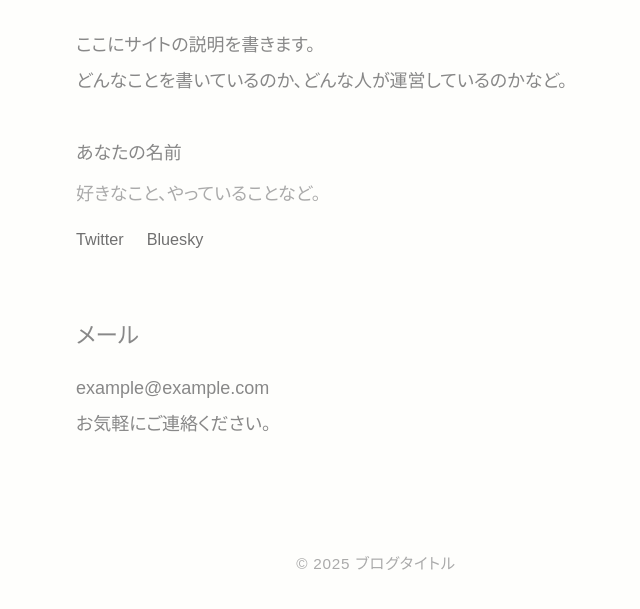
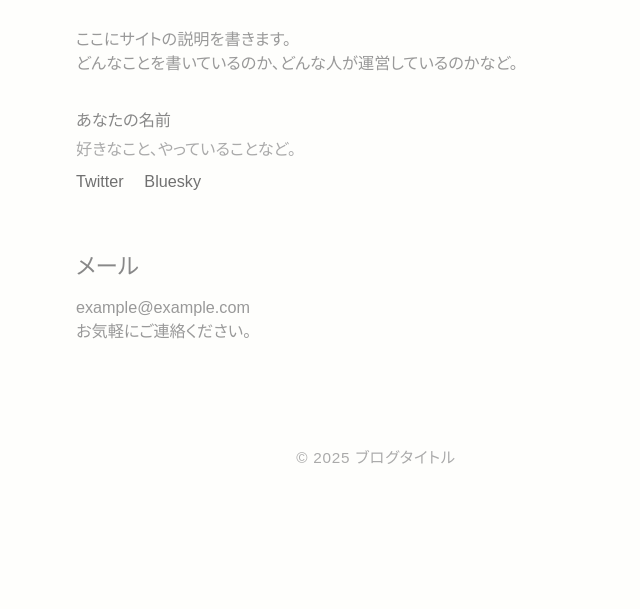
Before and after one commit to Hal-Shikinami/fragments, a plain HTML site: page about.html in a window 1280 px wide. Shown: the part 147-756 px from the top of the page, without its empty margins (264-904 px from the left). Drawn offline with Linux system fonts and the light colour scheme; a web font is replaced by a local one.

Commit message:
Unify about and article page styles with .content class
- Replace .about and .article-content with unified .content class
- Reorganize CSS structure for better maintainability
- Add Japanese comments for customization guidance
- Move CSS variables to top with inline documentation

Co-Authored-By: Claude Opus 4.5 <noreply@anthropic.com>

```diff
--- a/about.html
+++ b/about.html
@@ -19,7 +19,7 @@
   </header>
 
   <main>
-    <section class="about">
+    <section class="content">
       <p>
         ここにサイトの説明を書きます。<br>
         どんなことを書いているのか、どんな人が運営しているのかなど。
--- a/style.css
+++ b/style.css
@@ -1,3 +1,17 @@
+/* ============================================
+   カスタマイズ用変数
+   ※ここを変更すればサイト全体の色・フォントが変わります
+   ============================================ */
+:root {
+  --color-bg: #fefefc;          /* 背景色 */
+  --color-text: #888;           /* 本文色 */
+  --color-text-light: #aaa;     /* 薄い文字色（日付、補足など） */
+  --color-link: #707070;        /* リンク色 */
+  --color-heading: #888;        /* 見出し・強調色 */
+  --font-main: "Zen Maru Gothic", "Hiragino Maru Gothic ProN", sans-serif;
+  --max-width: 600px;           /* コンテンツ最大幅 */
+}
+
 /* ============================================
    Reset
    ============================================ */
@@ -5,23 +19,6 @@
   box-sizing: border-box;
   margin: 0;
   padding: 0;
-}
-
-/* ============================================
-   カラー・フォント設定
-   ============================================ */
-:root {
-  --color-bg: #fefefc;
-  /* 本文色：薄めのやわらかいグレー */
-  --color-text: #888;
-  --color-text-light: #aaa;
-  --color-link: #707070;
-  --color-accent: #888;
-  /* 見出し色：少し濃いめ */
-  --color-heading: #888;
-  --font-main: "Zen Maru Gothic", "Hiragino Maru Gothic ProN", sans-serif;
-  /* 共通の最大幅 */
-  --max-width: 600px;
 }
 
 /* ============================================
@@ -52,91 +49,13 @@ a:hover {
 }
 
 /* ============================================
-   共通レイアウト（ページ全体で統一）
+   レイアウト
    ============================================ */
 header,
 main,
 footer {
   max-width: var(--max-width);
   margin: 0 auto;
-}
-
-/* ============================================
-   数字スタイル（ページ全体で統一）
-   日付、フッター年号など全ての数字に適用
-   ============================================ */
-.date,
-footer p {
-  font-family: var(--font-main);
-  font-weight: 400;
-  font-size: 0.85rem;
-  letter-spacing: 0.05em;
-}
-
-/* ============================================
-   見出し色スタイル（ページ全体で統一）
-   ナビ現在ページ、記事タイトル、強調テキストに適用
-   ============================================ */
-header nav a.current,
-.article-list .title,
-.article-header h1,
-.about > p:first-child,
-.about .profile-name {
-  color: var(--color-heading);
-}
-
-/* ============================================
-   h2・h3スタイル（ページ全体で統一）
-   ============================================ */
-.about h2,
-.article-content h2 {
-  font-size: 1.25rem;
-  font-weight: 580;
-  margin-top: 2.5em;
-  margin-bottom: 0.5em;
-  color: #888;
-}
-
-.article-content h3 {
-  font-size: 1rem;
-  font-weight: 400;
-  margin-top: 2em;
-  margin-bottom: 0.5em;
-}
-
-/* ============================================
-   リストスタイル（ページ全体で統一）
-   ============================================ */
-.about ul,
-.about .profile-links,
-.article-list {
-  list-style: none;
-}
-
-.about ul li,
-.article-content li {
-  margin-bottom: 0.3em;
-}
-
-/* ============================================
-   薄い色のテキスト（ページ全体で統一）
-   ============================================ */
-.about .profile-desc,
-.articles p,
-.article-list .date,
-.article-header .date,
-.article-content blockquote,
-.back-link a,
-footer p {
-  color: var(--color-text-light);
-}
-
-/* ============================================
-   小さいフォントサイズ（ページ全体で統一）
-   ============================================ */
-.about .profile-links a,
-.back-link a {
-  font-size: 0.9rem;
 }
 
 /* ============================================
@@ -171,6 +90,10 @@ header nav a:hover {
   text-decoration: none;
 }
 
+header nav a.current {
+  color: var(--color-heading);
+}
+
 /* ============================================
    Main
    ============================================ */
@@ -179,45 +102,30 @@ main {
 }
 
 /* ============================================
-   About Page
+   Footer
    ============================================ */
-.about h1 {
-  font-size: 1rem;
-  font-weight: 500;
-  margin-bottom: 1.5em;
+footer {
+  padding: 20px 0 40px;
+  text-align: center;
 }
 
-.about p {
-  margin-bottom: 1.5em;
-}
-
-.about .profile {
-  margin-top: 2em;
-}
-
-.about .profile-item {
-  margin-bottom: 2em;
-}
-
-.about .profile-name {
-  font-weight: 500;
-  margin-bottom: 0.3em;
-}
-
-.about .profile-desc {
-  margin-bottom: 0.5em;
-}
-
-.about .profile-links li {
-  display: inline;
-  margin-right: 1em;
+footer p {
+  font-weight: 400;
+  font-size: 0.85rem;
+  letter-spacing: 0.05em;
+  color: var(--color-text-light);
 }
 
 /* ============================================
-   Articles List
+   Articles List (index.html)
    ============================================ */
 .articles p {
   margin-bottom: 1em;
+  color: var(--color-text-light);
+}
+
+.article-list {
+  list-style: none;
 }
 
 .article-list li {
@@ -229,57 +137,98 @@ main {
 }
 
 .article-list .date {
+  font-weight: 400;
+  font-size: 0.85rem;
+  letter-spacing: 0.05em;
   margin-right: 1em;
+  color: var(--color-text-light);
 }
 
 .article-list .title {
   font-weight: 500;
+  color: var(--color-heading);
 }
 
 /* ============================================
-   Article Page
+   Content Page (about.html, 記事詳細)
    ============================================ */
+
+/* 記事ヘッダー */
 .article-header {
   margin-bottom: 2em;
+}
+
+.article-header .date {
+  font-weight: 400;
+  font-size: 0.85rem;
+  letter-spacing: 0.05em;
+  color: var(--color-text-light);
 }
 
 .article-header h1 {
   font-size: 1.2rem;
   font-weight: 500;
   margin-top: 0.3em;
+  color: var(--color-heading);
 }
 
-.article-content {
+/* コンテンツ本文 */
+.content {
   font-weight: 430;
   font-size: 0.9rem;
   line-height: 1.5;
   color: #999;
 }
 
-.article-content p {
+.content p {
   margin-bottom: 1.2em;
 }
 
-.article-content ul,
-.article-content ol {
+/* 見出し */
+.content h2 {
+  font-size: 1.25rem;
+  font-weight: 580;
+  margin-top: 2.5em;
+  margin-bottom: 0.5em;
+  color: var(--color-heading);
+}
+
+.content h3 {
+  font-size: 1rem;
+  font-weight: 400;
+  margin-top: 2em;
+  margin-bottom: 0.5em;
+}
+
+/* リスト */
+.content ul,
+.content ol {
   margin-bottom: 1.5em;
   padding-left: 1.5em;
+  list-style: none;
 }
 
-.article-content blockquote {
+.content li {
+  margin-bottom: 0.3em;
+}
+
+/* 引用 */
+.content blockquote {
   border-left: 2px solid #ddd;
   padding-left: 1em;
   margin: 1.5em 0;
+  color: var(--color-text-light);
 }
 
-.article-content code {
+/* コード */
+.content code {
   background: #f5f5f5;
   padding: 0.15em 0.4em;
   border-radius: 3px;
   font-size: 0.9em;
 }
 
-.article-content pre {
+.content pre {
   background: #f5f5f5;
   padding: 1em;
   border-radius: 4px;
@@ -287,26 +236,59 @@ main {
   margin-bottom: 1.5em;
 }
 
-.article-content pre code {
+.content pre code {
   background: none;
   padding: 0;
 }
 
-.article-content img {
+/* 画像 */
+.content img {
   max-width: 100%;
   height: auto;
 }
 
+/* プロフィール (about.html) */
+.content .profile {
+  margin-top: 2em;
+}
+
+.content .profile-item {
+  margin-bottom: 2em;
+}
+
+.content .profile-name {
+  font-weight: 500;
+  margin-bottom: 0.3em;
+  color: var(--color-heading);
+}
+
+.content .profile-desc {
+  margin-bottom: 0.5em;
+  color: var(--color-text-light);
+}
+
+.content .profile-links {
+  list-style: none;
+  padding-left: 0;
+}
+
+.content .profile-links li {
+  display: inline;
+  margin-right: 1em;
+}
+
+.content .profile-links a {
+  font-size: 0.9rem;
+}
+
+/* 戻るリンク */
 .back-link {
   margin-top: 3em;
 }
 
-/* ============================================
-   Footer
-   ============================================ */
-footer {
-  padding: 20px 0 40px;
-  text-align: center;
+.back-link a {
+  font-size: 0.9rem;
+  color: var(--color-text-light);
 }
 
 /* ============================================
```
Also changed, not shown: articles/20250124-hello-world.html (+1 -1 lines), articles/20250125-first-post.html (+1 -1 lines).
